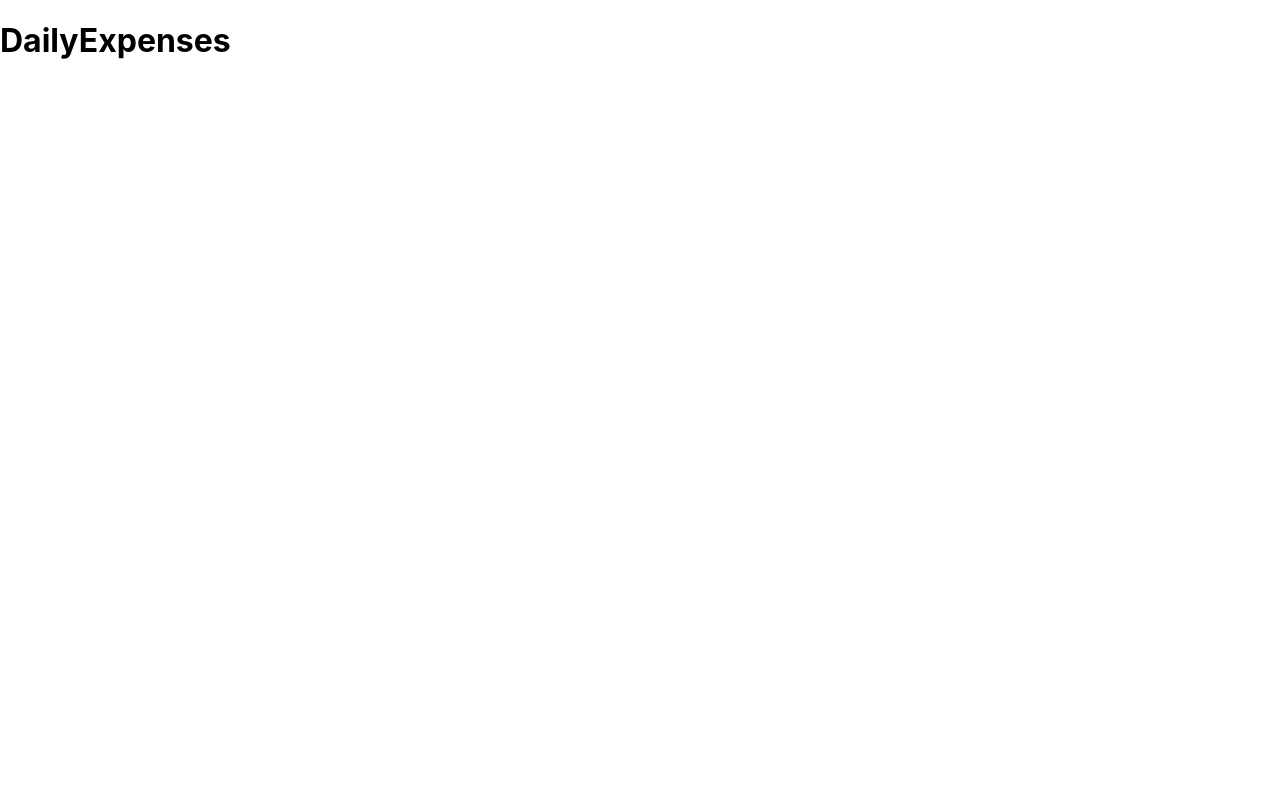
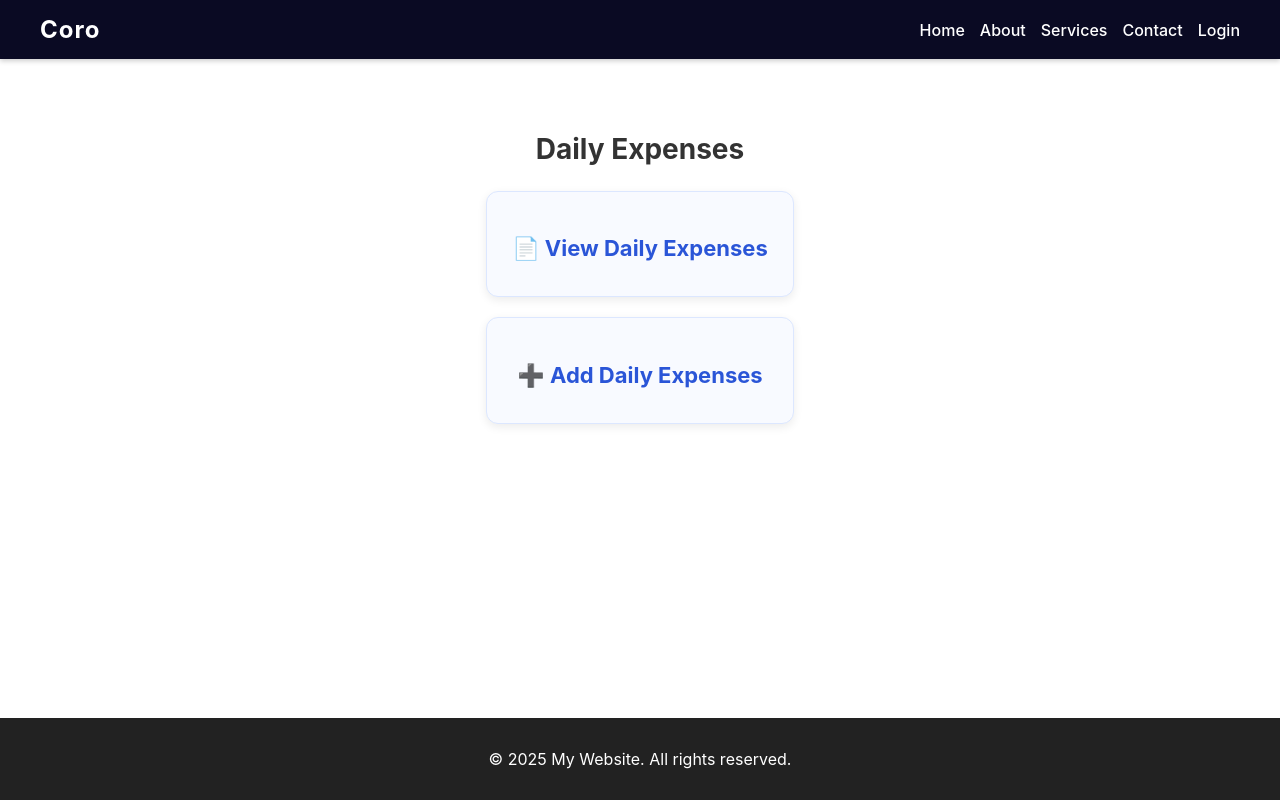
Before and after one commit to deepak199395/Coro, a React (Create React App) app: page /dailyExpenses in a window 1280 px wide. Built offline with nearby package versions, Linux system fonts and the light colour scheme.

Commit message:
craeting daily expenses UI

```diff
--- a/src/Componants/EMI/Emi.jsx
+++ b/src/Componants/EMI/Emi.jsx
@@ -38,24 +38,6 @@ const Emi = () => {
   return (
     <div style={{ textAlign: "center", marginTop: "50px" }}>
       <h2>EMI Dashboard</h2>
-
-      {/* 👉 TOTAL OUTSTANDING AMOUNT */}
-      <div>
-        <h3>Total Remaining Amount :-</h3>
-        <h1 style={{ color: "red" }}>₹ {totalOutstanding.toLocaleString()}</h1>
-      </div>
-     {/* EMI CARDS LIST */}
-      <div className="emi-card-grid">
-        {emiList.map((emi) => (
-          <div className="emi-card-home" key={emi._id}>
-            <h3>{emi.FinanceCompany}</h3>
-               <p><strong>Remaining Tenure:</strong> {emi.RemainloanTenureInMonths} months</p>
-            <p><strong>Total Repaid:</strong> ₹{emi.totalLoanAmountRepaid}</p>
-            <p><strong>Outstanding:</strong> ₹{emi.outstandingLoanAmount}</p>
-          </div>
-        ))}
-      </div>
-
       <div style={{ marginTop:"30px"}}>
         <button
           onClick={handleCreateEmi}
@@ -80,6 +62,24 @@ const Emi = () => {
           👁️ View EMI
         </button>
       </div>
+      {/* 👉 TOTAL OUTSTANDING AMOUNT */}
+      <div>
+        <h3>Total Remaining Amount :-</h3>
+        <h1 style={{ color: "red" }}>₹ {totalOutstanding.toLocaleString()}</h1>
+      </div>
+     {/* EMI CARDS LIST */}
+      <div className="emi-card-grid">
+        {emiList.map((emi) => (
+          <div className="emi-card-home" key={emi._id}>
+            <h3>{emi.FinanceCompany}</h3>
+               <p><strong>Remaining Tenure:</strong> {emi.RemainloanTenureInMonths} months</p>
+            <p><strong>Total Repaid:</strong> ₹{emi.totalLoanAmountRepaid}</p>
+            <p><strong>Outstanding:</strong> ₹{emi.outstandingLoanAmount}</p>
+          </div>
+        ))}
+      </div>
+
+
     </div>
   );
 };
--- a/src/Home/DailyExpenses.jsx
+++ b/src/Home/DailyExpenses.jsx
@@ -1,9 +1,31 @@
 import React from 'react'
+import Header from '../Componants/Layout/Header'
+import Footer from '../Componants/Layout/Footer'
+import "../Styles/DailyExpenses/DailyExpensesStyle.css"
 
 const DailyExpenses = () => {
   return (
-    <div>
-      <h1>DailyExpenses</h1>
+    <div className="page-wrapper">
+      <Header/>
+
+      <div className="daily-expense-container">
+
+        <h2 className="page-title">Daily Expenses</h2>
+
+        <div className="expense-grid">
+
+          <div className="expense-section card-click">
+            <h2>📄 View Daily Expenses</h2>
+          </div>
+
+          <div className="expense-section card-click">
+            <h2>➕ Add Daily Expenses</h2>
+          </div>
+
+        </div>
+      </div>
+
+      <Footer/>
     </div>
   )
 }
--- /dev/null
+++ b/src/Styles/DailyExpenses/DailyExpensesStyle.css
@@ -0,0 +1,136 @@
+/* ================================
+   MAIN CONTAINER
+================================ */
+.daily-expense-container {
+  max-width: 900px;
+  margin: 30px auto;
+  padding: 20px;
+  text-align: center;
+}
+.page-wrapper {
+  min-height: 100vh;
+  display: flex;
+  flex-direction: column;
+}
+
+.daily-expense-container {
+  flex: 1; /* pushes the footer down */
+}
+/* ================================
+   PAGE TITLE
+================================ */
+.page-title {
+  font-size: 28px;
+  font-weight: 700;
+  color: #333;
+  margin-bottom: 25px;
+}
+
+/* ================================
+   GRID FOR TWO CARDS
+================================ */
+.expense-grid {
+  display: grid;
+  grid-template-columns: repeat(auto-fit, minmax(260px, 1fr));
+  gap: 20px;
+  margin-top: 20px;
+}
+
+/* ================================
+   EXPENSE SECTION CARD
+================================ */
+.expense-section {
+  background: #f8faff;
+  padding: 25px;
+  border-radius: 12px;
+  border: 1px solid #dce7ff;
+  box-shadow: 0 3px 10px rgba(0,0,0,0.08);
+  animation: fadeIn 0.3s ease;
+  cursor: pointer;
+  transition: 0.2s ease;
+}
+
+.expense-section:hover {
+  transform: translateY(-5px);
+  box-shadow: 0 5px 14px rgba(0,0,0,0.15);
+}
+
+.expense-section h2 {
+  font-size: 22px;
+  margin-bottom: 10px;
+  color: #2a55d7;
+}
+
+/* ================================
+   INPUT BOXES
+================================ */
+.expense-input {
+  margin: 10px 0;
+  width: 100%;
+  padding: 12px;
+  font-size: 16px;
+  border-radius: 8px;
+  border: 1px solid #ccc;
+  outline: none;
+  transition: 0.2s;
+}
+
+.expense-input:focus {
+  border-color: #4a90e2;
+  box-shadow: 0 0 4px rgba(74, 144, 226, 0.5);
+}
+
+/* ================================
+   ADD BUTTON
+================================ */
+.add-expense-btn {
+  margin-top: 20px;
+  padding: 12px 25px;
+  background: #4a90e2;
+  color: white;
+  border: none;
+  border-radius: 8px;
+  font-size: 16px;
+  font-weight: 600;
+  cursor: pointer;
+  transition: 0.2s;
+}
+
+.add-expense-btn:hover {
+  background: #357ac9;
+}
+
+/* ================================
+   FADE-IN ANIMATION
+================================ */
+@keyframes fadeIn {
+  from {
+    opacity: 0;
+    transform: translateY(10px);
+  }
+  to {
+    opacity: 1;
+    transform: translateY(0);
+  }
+}
+
+/* ================================
+   RESPONSIVE
+================================ */
+@media (max-width: 768px) {
+  .expense-section {
+    padding: 18px;
+  }
+
+  .page-title {
+    font-size: 24px;
+  }
+
+  .expense-input {
+    font-size: 15px;
+  }
+
+  .add-expense-btn {
+    width: 100%;
+  }
+}
```
